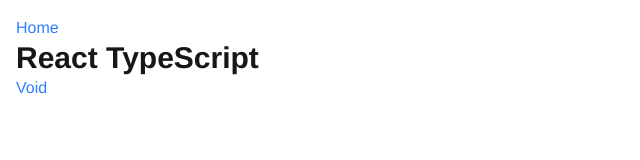
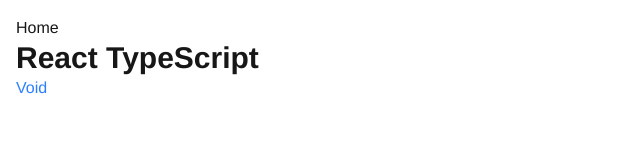
Before and after one commit to emanuelefavero/react-typescript, a Next.js app: page / in a window 1280 px wide. Shown: the top 160 px of the page, without its empty margins (0-640 px from the left). Built offline with nearby package versions, Linux system fonts and the light colour scheme.

Commit message:
refactor header

```diff
--- a/src/components/Header.tsx
+++ b/src/components/Header.tsx
@@ -1,9 +1,9 @@
+'use client'
+
 import Link from 'next/link'
+import { usePathname } from 'next/navigation'
 
 export default function Component() {
-  return (
-    <>
-      <Link href='/'>Home</Link>
-    </>
-  )
+  const pathname = usePathname()
+  return <>{pathname === '/' ? 'Home' : <Link href='/'>Home</Link>}</>
 }
```
